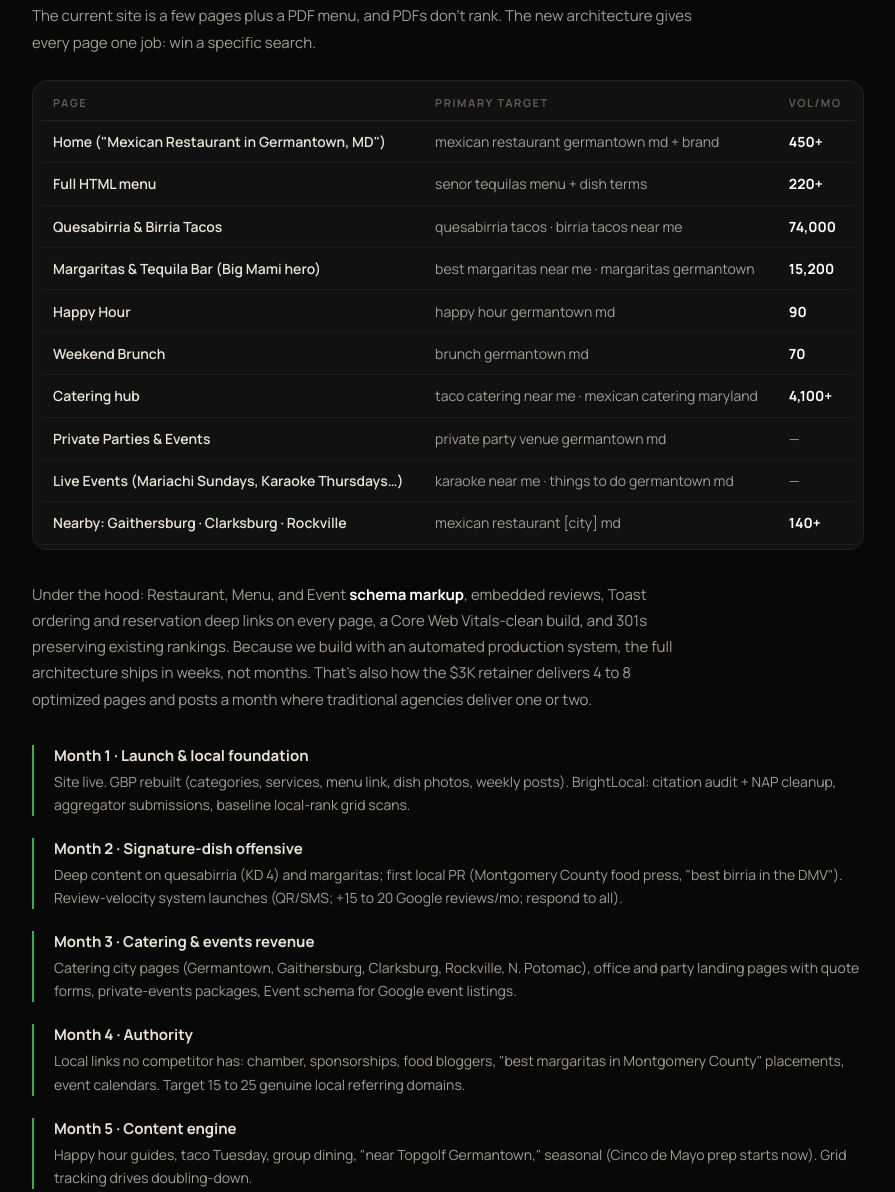
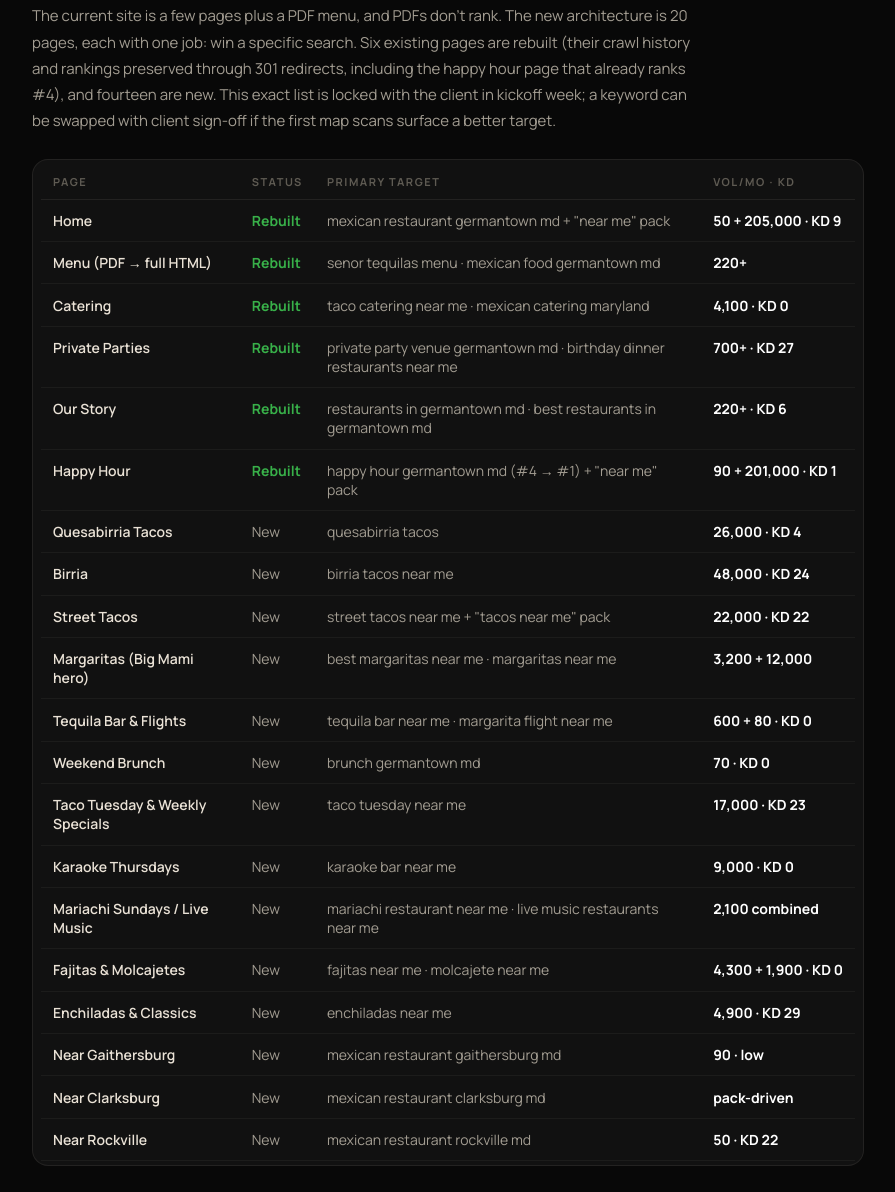
Before and after one commit to poweredbysurge/surge-proposals, a website: page clients/senor-tequilas/seo-report.html in a window 1280 px wide. Shown: the part 5386-6578 px from the top of the page, without its empty margins (192-1087 px from the left). Drawn offline with Linux system fonts and the light colour scheme.

Commit message:
Senor Tequila's: sync proposal + SEO report to Mario's 20-keyword map (6 rebuilt + 14 new, 4+2 monthly cadence)

```diff
--- a/clients/senor-tequilas/seo-report.html
+++ b/clients/senor-tequilas/seo-report.html
@@ -202,27 +202,37 @@
     <div class="section-label">05 · The 6-month strategy</div>
     <h2 class="title">Phase 0: the rebuild.<br/>Then the engine.</h2>
 
-    <p class="body">The current site is a few pages plus a PDF menu, and PDFs don't rank. The new architecture gives every page one job: win a specific search.</p>
+    <p class="body">The current site is a few pages plus a PDF menu, and PDFs don't rank. The new architecture is 20 pages, each with one job: win a specific search. Six existing pages are rebuilt (their crawl history and rankings preserved through 301 redirects, including the happy hour page that already ranks #4), and fourteen are new. This exact list is locked with the client in kickoff week; a keyword can be swapped with client sign-off if the first map scans surface a better target.</p>
 
     <div class="card tbl-scroll" style="margin:1.5rem 0 2rem;">
       <table>
-        <thead><tr><th>Page</th><th>Primary target</th><th>Vol/mo</th></tr></thead>
+        <thead><tr><th>Page</th><th>Status</th><th>Primary target</th><th>Vol/mo · KD</th></tr></thead>
         <tbody>
-          <tr><td>Home ("Mexican Restaurant in Germantown, MD")</td><td>mexican restaurant germantown md + brand</td><td class="vol">450+</td></tr>
-          <tr><td>Full HTML menu</td><td>senor tequilas menu + dish terms</td><td class="vol">220+</td></tr>
-          <tr><td>Quesabirria &amp; Birria Tacos</td><td>quesabirria tacos · birria tacos near me</td><td class="vol">74,000</td></tr>
-          <tr><td>Margaritas &amp; Tequila Bar (Big Mami hero)</td><td>best margaritas near me · margaritas germantown</td><td class="vol">15,200</td></tr>
-          <tr><td>Happy Hour</td><td>happy hour germantown md</td><td class="vol">90</td></tr>
-          <tr><td>Weekend Brunch</td><td>brunch germantown md</td><td class="vol">70</td></tr>
-          <tr><td>Catering hub</td><td>taco catering near me · mexican catering maryland</td><td class="vol">4,100+</td></tr>
-          <tr><td>Private Parties &amp; Events</td><td>private party venue germantown md</td><td>—</td></tr>
-          <tr><td>Live Events (Mariachi Sundays, Karaoke Thursdays…)</td><td>karaoke near me · things to do germantown md</td><td>—</td></tr>
-          <tr><td>Nearby: Gaithersburg · Clarksburg · Rockville</td><td>mexican restaurant [city] md</td><td class="vol">140+</td></tr>
+          <tr><td>Home</td><td class="hl">Rebuilt</td><td>mexican restaurant germantown md + "near me" pack</td><td class="vol">50 + 205,000 · KD 9</td></tr>
+          <tr><td>Menu (PDF → full HTML)</td><td class="hl">Rebuilt</td><td>senor tequilas menu · mexican food germantown md</td><td class="vol">220+</td></tr>
+          <tr><td>Catering</td><td class="hl">Rebuilt</td><td>taco catering near me · mexican catering maryland</td><td class="vol">4,100 · KD 0</td></tr>
+          <tr><td>Private Parties</td><td class="hl">Rebuilt</td><td>private party venue germantown md · birthday dinner restaurants near me</td><td class="vol">700+ · KD 27</td></tr>
+          <tr><td>Our Story</td><td class="hl">Rebuilt</td><td>restaurants in germantown md · best restaurants in germantown md</td><td class="vol">220+ · KD 6</td></tr>
+          <tr><td>Happy Hour</td><td class="hl">Rebuilt</td><td>happy hour germantown md (#4 → #1) + "near me" pack</td><td class="vol">90 + 201,000 · KD 1</td></tr>
+          <tr><td>Quesabirria Tacos</td><td>New</td><td>quesabirria tacos</td><td class="vol">26,000 · KD 4</td></tr>
+          <tr><td>Birria</td><td>New</td><td>birria tacos near me</td><td class="vol">48,000 · KD 24</td></tr>
+          <tr><td>Street Tacos</td><td>New</td><td>street tacos near me + "tacos near me" pack</td><td class="vol">22,000 · KD 22</td></tr>
+          <tr><td>Margaritas (Big Mami hero)</td><td>New</td><td>best margaritas near me · margaritas near me</td><td class="vol">3,200 + 12,000</td></tr>
+          <tr><td>Tequila Bar &amp; Flights</td><td>New</td><td>tequila bar near me · margarita flight near me</td><td class="vol">600 + 80 · KD 0</td></tr>
+          <tr><td>Weekend Brunch</td><td>New</td><td>brunch germantown md</td><td class="vol">70 · KD 0</td></tr>
+          <tr><td>Taco Tuesday &amp; Weekly Specials</td><td>New</td><td>taco tuesday near me</td><td class="vol">17,000 · KD 23</td></tr>
+          <tr><td>Karaoke Thursdays</td><td>New</td><td>karaoke bar near me</td><td class="vol">9,000 · KD 0</td></tr>
+          <tr><td>Mariachi Sundays / Live Music</td><td>New</td><td>mariachi restaurant near me · live music restaurants near me</td><td class="vol">2,100 combined</td></tr>
+          <tr><td>Fajitas &amp; Molcajetes</td><td>New</td><td>fajitas near me · molcajete near me</td><td class="vol">4,300 + 1,900 · KD 0</td></tr>
+          <tr><td>Enchiladas &amp; Classics</td><td>New</td><td>enchiladas near me</td><td class="vol">4,900 · KD 29</td></tr>
+          <tr><td>Near Gaithersburg</td><td>New</td><td>mexican restaurant gaithersburg md</td><td class="vol">90 · low</td></tr>
+          <tr><td>Near Clarksburg</td><td>New</td><td>mexican restaurant clarksburg md</td><td class="vol">pack-driven</td></tr>
+          <tr><td>Near Rockville</td><td>New</td><td>mexican restaurant rockville md</td><td class="vol">50 · KD 22</td></tr>
         </tbody>
       </table>
     </div>
 
-    <p class="body">Under the hood: Restaurant, Menu, and Event <strong>schema markup</strong>, embedded reviews, Toast ordering and reservation deep links on every page, a Core Web Vitals-clean build, and 301s preserving existing rankings. Because we build with an automated production system, the full architecture ships in weeks, not months. That's also how the $3K retainer delivers 4 to 8 optimized pages and posts a month where traditional agencies deliver one or two.</p>
+    <p class="body">Under the hood: Restaurant, Menu, and Event <strong>schema markup</strong>, embedded reviews, Toast ordering and reservation deep links on every page, a Core Web Vitals-clean build, and 301s preserving existing rankings. Because we build with an automated production system, the full architecture ships in weeks, not months. That's also how the $3K retainer delivers four new SEO pages and two blog posts a month where traditional agencies deliver one or two.</p>
 
     <div style="margin-top:2rem;">
       <div class="m-step"><strong>Month 1 · Launch &amp; local foundation</strong><span>Site live. GBP rebuilt (categories, services, menu link, dish photos, weekly posts). BrightLocal: citation audit + NAP cleanup, aggregator submissions, baseline local-rank grid scans.</span></div>
```
Also changed, not shown: clients/senor-tequilas/index.html (+2 -2 lines).
